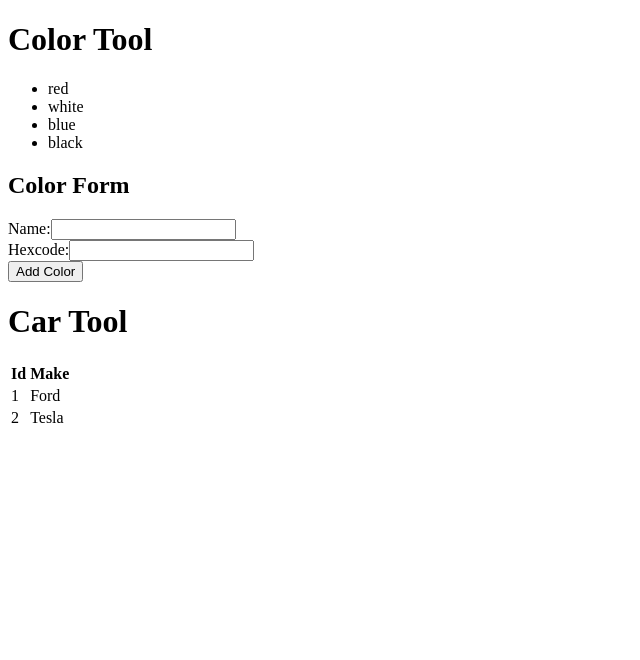
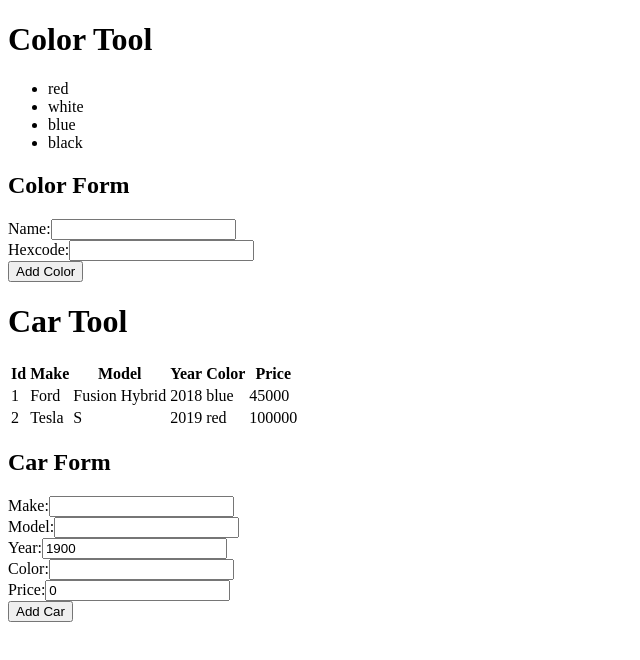
Before and after one commit to t4d-classes/react-redux-dotnet-core_02032020, a React (Create React App) app in the folder demo-app/: page / in a window 1280 px wide. Shown: the top 660 px of the page, without its empty margins (0-640 px from the left). Built offline with nearby package versions, Linux system fonts and the light colour scheme.

Commit message:
add code demos

```diff
--- /dev/null
+++ b/demo-app/src/components/CarTable.js
@@ -0,0 +1,23 @@
+import React from 'react';
+
+import { CarViewRow } from './CarViewRow';
+
+export const CarTable = (props) => {
+
+    return <table>
+        <thead>
+            <tr>
+                <th>Id</th>
+                <th>Make</th>
+                <th>Model</th>
+                <th>Year</th>
+                <th>Color</th>
+                <th>Price</th>
+            </tr>
+        </thead>
+        <tbody>
+            {props.cars.map(car => <CarViewRow key={car.id} car={car} />)}
+        </tbody>
+    </table>;
+
+};
--- a/demo-app/src/components/CarTool.js
+++ b/demo-app/src/components/CarTool.js
@@ -1,31 +1,73 @@
-import React from 'react';
+import React, { useState } from 'react';
 
-export const CarTool = () => {
+import { ToolHeader } from './ToolHeader';
+import { CarTable } from './CarTable';
 
-    const cars = [
-        { id: 1, make: 'Ford' },
-        { id: 2, make: 'Tesla' },
-    ];
+export const CarTool = (props) => {
+
+    const [ cars, setCars ] = useState(props.cars.concat());
+
+    const [ carForm, setCarForm ] = useState({
+        make: '', model: '', year: 1900, color: '', price: 0,
+    });
+
+    const change = (e) => {
+        setCarForm({
+            ...carForm,
+            [ e.target.name ]: e.target.type === 'number'
+                ? Number(e.target.value)
+                : e.target.value,
+        });
+    };
+
+    const addCar = () => {
+
+        setCars(cars.concat({
+            ...carForm,
+            id: Math.max(...cars.map(x => x.id), 0) + 1,
+        }));
+
+        setCarForm({
+            make: '', model: '', year: 1900, color: '', price: 0,
+        });
+    };
+
 
     return (
         <>
-            <header>
-                <h1>Car Tool</h1>
-            </header>
-            <table>
-                <thead>
-                    <tr>
-                        <th>Id</th>
-                        <th>Make</th>
-                    </tr>
-                </thead>
-                <tbody>
-                    {cars.map(car => <tr key={car.id}>
-                        <td>{car.id}</td>
-                        <td>{car.make}</td>
-                    </tr>)}
-                </tbody>
-            </table>
+            <ToolHeader headerText="Car Tool" />
+            <CarTable cars={cars} />
+            <form>
+                <h2>Car Form</h2>
+
+                <div>
+                    <label htmlFor="make-input">Make:</label>
+                    <input type="text" id="make-input" name="make"
+                        value={carForm.make} onChange={change} />
+                </div>
+                <div>
+                    <label htmlFor="model-input">Model:</label>
+                    <input type="text" id="model-input" name="model"
+                        value={carForm.model} onChange={change} />
+                </div>
+                <div>
+                    <label htmlFor="year-input">Year:</label>
+                    <input type="number" id="year-input" name="year"
+                        value={carForm.year} onChange={change} />
+                </div>
+                <div>
+                    <label htmlFor="color-input">Color:</label>
+                    <input type="text" id="color-input" name="color"
+                        value={carForm.color} onChange={change} />
+                </div>
+                <div>
+                    <label htmlFor="price-input">Price:</label>
+                    <input type="number" id="price-input" name="price"
+                        value={carForm.price} onChange={change} />
+                </div>
+
+                <button type="button" onClick={addCar}>Add Car</button>
+            </form>
         </>
     );
 
--- /dev/null
+++ b/demo-app/src/components/CarViewRow.js
@@ -0,0 +1,14 @@
+import React from 'react';
+
+export const CarViewRow = (props) => {
+
+    return <tr>
+        <td>{props.car.id}</td>
+        <td>{props.car.make}</td>
+        <td>{props.car.model}</td>
+        <td>{props.car.year}</td>
+        <td>{props.car.color}</td>
+        <td>{props.car.price}</td>
+    </tr>;
+
+};
--- a/demo-app/src/components/ColorTool.js
+++ b/demo-app/src/components/ColorTool.js
@@ -31,8 +31,6 @@
 
     };
 
-    console.log(colorForm);
-
     return (
         <>
             <ToolHeader headerText="Color Tool" />
--- a/demo-app/src/index.js
+++ b/demo-app/src/index.js
@@ -11,10 +11,15 @@
     { id: 4, name: 'black' },
 ];
 
+const carList = [
+    { id: 1, make: 'Ford', model: 'Fusion Hybrid', year: 2018, color: 'blue', price: 45000 },
+    { id: 2, make: 'Tesla', model: 'S', year: 2019, color: 'red', price: 100000 },
+];
+
 ReactDOM.render(
     <>
         <ColorTool colors={colorList} />
-        <CarTool />
+        <CarTool cars={carList} />
     </>,
     document.querySelector('#root'),
 );
```
Also changed, not shown: demo-app/exercises/exercise-6.md (+1 -1 lines).
